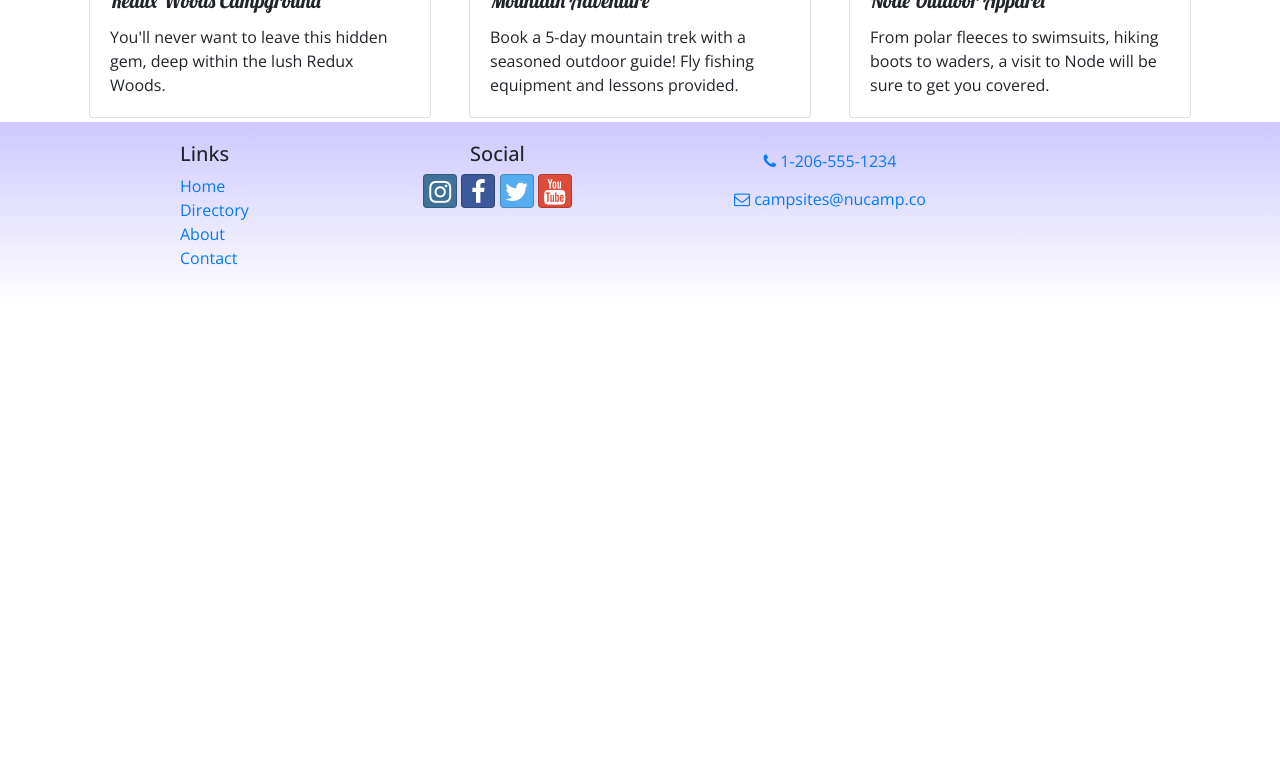
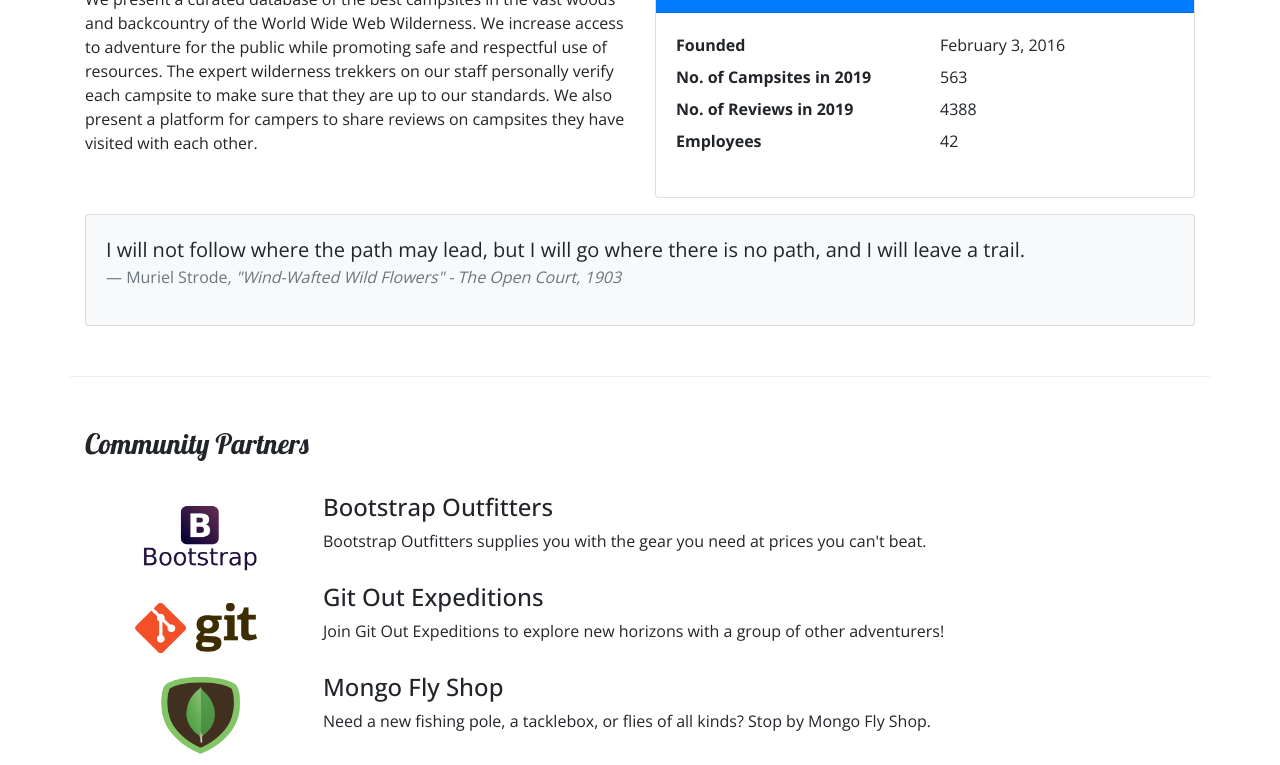
Before and after one commit to Blastfemi/nucamp_react, a React (Create React App) app: page /aboutus in a window 1280 px wide. Before the commit this address led to /home. Shown: the part 460-1225 px from the top of the page. Before the commit the page ends 800 px from the top, so only its background shows below. Built offline with nearby package versions, Linux system fonts and the light colour scheme.

Commit message:
Week 3: Workshop

```diff
--- a/package.json
+++ b/package.json
@@ -8,7 +8,6 @@
     "font-awesome": "4.7.0",
     "react": "^16.10.1",
     "react-dom": "^16.10.1",
-
     "react-router-dom": "4.2.2",
     "react-scripts": "3.1.2",
     "reactstrap": "5.0.0",
--- a/src/components/AboutComponent.js
+++ b/src/components/AboutComponent.js
@@ -2,13 +2,41 @@
 import { Breadcrumb, BreadcrumbItem, Card, CardBody, CardHeader, Media } from 'reactstrap';
 import { Link } from 'react-router-dom';
 
-
+// Week 3 - Task 2: Add a new functional component named RenderPartner inside AboutComponent.js
+function RenderPartner({ partner }) {
+    if (partner) {
+        return (
+            // Week 3 - Task 2: If so: return a <React.Fragment> component as the top level component inside the return statement.
+            <React.Fragment>
+                {/* // Week 3 - Task 2: Inside the React Fragment component, add a self-closing <Media> component. Give this component a boolean attribute of object, an attribute src set to partner.image, an attribute alt set to partner.name, and a width of "150". Use curly braces around the JavaScript attribute values (partner.image, partner.name).  */}
+                <Media object src={partner.image} alt={partner.name} width="150" />
+                {/* // Week 3 - Task 2: Below this, and still within the React.Fragment component, add a second <Media> component. This one will have both a start and end tag. Give the start tag a boolean attribute of body and a className attribute of "ml-5 mb-4". */}
+                <Media body className="ml-5 mb-4">
+                    {/* // Week 3 - Task 2: Between the start and end tags (<Media> and </Media>) of the second Media component, add a third Media component. */}
+                     {/* // Week 3 - Task 2: - For this third Media component, add a boolean attribute of heading. This Media component should have a start and end tag as well. Between the start and end tags, insert the partner's name. */}
+                    <Media heading>{partner.name}</Media>
+                    {/* // Week 3 - Task 2: After the closing tag of the third Media component, and still inside the second Media component's start and end tags, insert the partner's description.  */}
+                    {partner.description}
+                </Media>
+            </React.Fragment>
+        )
+    }
+    // Week 3 - Task 2: Otherwise, return an empty div element.
+    return <div />
+}
 function About(props) {
-
-    const partners = props.partners.map(partner => {
+    // Week 3 - Task 2: In its parameter list, deconstruct a property named partner from the props object.
+    const partners = props.partners.map( partner => {
         return (
-            <h5>{partner.name}</h5>
-        );
+            // Week 3 - Task 3: In the About component itself, find where the partners array is being created using the map method.
+                // Week 3 - Task 3: Delete the current contents of the return statement.
+                // Week 3 - Task 3: Inside the return statement, create a Media component with  both a start and end tag.
+            // Week 3 - Task 3: In the start tag for the Media component created above, add an attribute of tag with the value of "li". Also give it a key attribute using the partner's id.
+            <Media tag="li" key={partner.id}>
+                {/* // Week 3 - Task 3: Inside the start and end tags for this Media component, render the RenderPartner component. Pass to it the current partner object as a prop.  */}
+                <RenderPartner partner={partner} />
+            </Media>
+        )
     });
 
     return (
--- a/src/components/DirectoryComponent.js
+++ b/src/components/DirectoryComponent.js
@@ -23,7 +23,7 @@
 }
 
 function Directory(props) {
-  const directory = props.campsites.map((campsite) => {
+  const directory = props.campsites.map(campsite => {
     return (
       <div key={campsite.id} className="col-md-5 m-1">
         <RenderDirectoryItem campsite={campsite} />
--- a/src/components/MainComponent.js
+++ b/src/components/MainComponent.js
@@ -5,6 +5,8 @@
 import Footer from './FooterComponent'
 import Home from './HomeComponent'
 import Contact from './ContactComponent'
+// Week 3 - Task 1: Import AboutComponent.js
+import About from './AboutComponent'
 import { Switch, Route, Redirect } from 'react-router-dom'
 import { CAMPSITES } from '../shared/campsites'
 import { COMMENTS } from '../shared/comments'
@@ -12,6 +14,7 @@
 import { PROMOTIONS } from '../shared/promotions'
 
 class Main extends Component {
+
   constructor(props) {
     super(props)
     this.state = {
@@ -27,12 +30,14 @@
       return (
         <Home
           campsite={
-            this.state.campsites.filter((campsite) => campsite.featured)[0]
+            this.state.campsites.filter(campsite => campsite.featured)[0]
           }
           promotion={
-            this.state.promotions.filter((promotion) => promotion.featured)[0]
+            this.state.promotions.filter(promotion => promotion.featured)[0]
           }
-          partner={this.state.partners.filter((partner) => partner.featured)[0]}
+          partner={
+            this.state.partners.filter(partner => partner.featured)[0]
+          }
         />
       )
     }
@@ -42,28 +47,32 @@
         <CampsiteInfo
           campsite={
             this.state.campsites.filter(
-              (campsite) => campsite.id === +match.params.campsiteId
+              campsite => campsite.id === +match.params.campsiteId
             )[0]
           }
           comments={this.state.comments.filter(
-            (comment) => comment.campsiteId === +match.params.campsiteId
+            comment => comment.campsiteId === +match.params.campsiteId
           )}
         />
       )
     }
+
     return (
       <div>
         <Header />
         <Switch>
-          <Route path="/home" component={HomePage} />
+          <Route path='/home' component={HomePage} />
           <Route
             exact
-            path="/directory"
+            path='/directory'
             render={() => <Directory campsites={this.state.campsites} />}
           />
-          <Route path="/directory/:campsiteId" component={CampsiteWithId} />
-          <Route exact path="/contactus" component={Contact} />
-          <Redirect to="/home" />
+          <Route path='/directory/:campsiteId' component={CampsiteWithId} />
+          <Route exact path='/contactus' component={Contact} />
+          // Week 3 - Task 1: Integrate AboutComponent.js
+          <Route exact path='/aboutus' render={() => <About partners={this.state.partners} />}
+          />
+          <Redirect to='/home' />
         </Switch>
         <Footer />
       </div>
--- a/src/shared/partners.js
+++ b/src/shared/partners.js
@@ -1,30 +1,34 @@
 export const PARTNERS = [
   {
     id: 0,
-        name: "Bootstrap Outfitters",
-        image: "/assets/images/bootstrap-logo.png",
+    name: 'Bootstrap Outfitters',
+    image: '/assets/images/bootstrap-logo.png',
     featured: false,
-        description: "Bootstrap Outfitters supplies you with the gear you need at prices you can't beat."
+    description:
+      "Bootstrap Outfitters supplies you with the gear you need at prices you can't beat.",
   },
   {
     id: 1,
-        name: "Git Out Expeditions",
-        image: "/assets/images/git-logo.png",
+    name: 'Git Out Expeditions',
+    image: '/assets/images/git-logo.png',
     featured: false,
-        description: "Join Git Out Expeditions to explore new horizons with a group of other adventurers!"
+    description:
+      'Join Git Out Expeditions to explore new horizons with a group of other adventurers!',
   },
   {
     id: 2,
-        name: "Mongo Fly Shop",
-        image: "/assets/images/mongo-logo.png",
+    name: 'Mongo Fly Shop',
+    image: '/assets/images/mongo-logo.png',
     featured: false,
-        description: "Need a new fishing pole, a tacklebox, or flies of all kinds? Stop by Mongo Fly Shop."
+    description:
+      'Need a new fishing pole, a tacklebox, or flies of all kinds? Stop by Mongo Fly Shop.',
   },
   {
     id: 3,
-        name: "Node Outdoor Apparel",
-        image: "/assets/images/node-logo.png",
+    name: 'Node Outdoor Apparel',
+    image: '/assets/images/node-logo.png',
     featured: true,
-        description: "From polar fleeces to swimsuits, hiking boots to waders, a visit to Node will be sure to get you covered."
-    }
+    description:
+      'From polar fleeces to swimsuits, hiking boots to waders, a visit to Node will be sure to get you covered.',
+  },
 ]
```
Also changed, not shown: 1 other file (tests, documents, lock files or other folders). Lines whose indentation alone changed are shown as unchanged.
